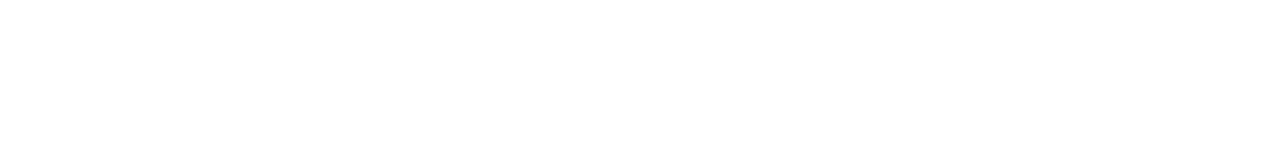
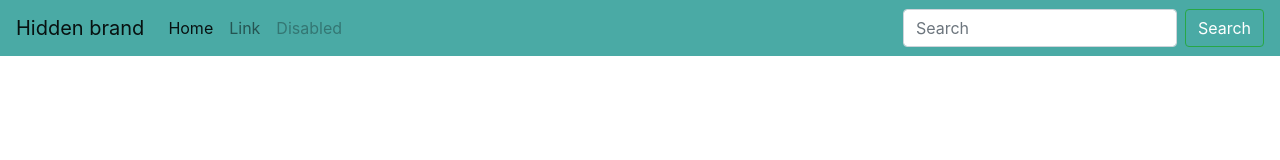
Before and after one commit to jsstringer/jsstringerBio-BS-CSS-FW, a plain HTML site: page index.html in a window 1280 px wide. Drawn offline with nearby package versions, Linux system fonts and the light colour scheme.

Commit message:
beforenavchages

```diff
--- a/index.html
+++ b/index.html
@@ -7,7 +7,7 @@
 
 	    <link rel=“stylesheet” type=“text/css” href=“css/style.css”>
         <meta charset=“UTF-8”>
-        <link rel=“stylesheet” href=“https://maxcdn.bootstrapcdn.com/bootstrap/4.0.0/css/bootstrap.min.css“>
+        <link rel="stylesheet" href="https://stackpath.bootstrapcdn.com/bootstrap/4.3.1/css/bootstrap.min.css" integrity="sha384-ggOyR0iXCbMQv3Xipma34MD+dH/1fQ784/j6cY/iJTQUOhcWr7x9JvoRxT2MZw1T" crossorigin="anonymous">
 
 	<title><!--THIS IS WHERE YOU PUT THE WEBSITE TITLE--></title>
 
@@ -16,6 +16,32 @@
 <body>
 
     <header>
+            <nav class="navbar navbar-expand-lg navbar-light" style="background-color: #4aaaa5;">
+
+
+
+                    <button class="navbar-toggler" type="button" data-toggle="collapse" data-target="#navbarTogglerDemo01" aria-controls="navbarTogglerDemo01" aria-expanded="false" aria-label="Toggle navigation">
+                      <span class="navbar-toggler-icon"></span>
+                    </button>
+                    <div class="collapse navbar-collapse" id="navbarTogglerDemo01">
+                      <a class="navbar-brand" href="#">Hidden brand</a>
+                      <ul class="navbar-nav mr-auto mt-2 mt-lg-0">
+                        <li class="nav-item active">
+                          <a class="nav-link" href="#">Home <span class="sr-only">(current)</span></a>
+                        </li>
+                        <li class="nav-item">
+                          <a class="nav-link" href="#">Link</a>
+                        </li>
+                        <li class="nav-item">
+                          <a class="nav-link disabled" href="#" tabindex="-1" aria-disabled="true">Disabled</a>
+                        </li>
+                      </ul>
+                      <form class="form-inline my-2 my-lg-0" style="color: #ffffff;">
+                        <input class="form-control mr-sm-2" type="search" placeholder="Search" aria-label="Search" style="color: #ffffff;">
+                        <button class="btn btn-outline-success my-2 my-sm-0" type="submit" style="color: #ffffff;">Search</button>
+                      </form>
+                    </div>
+                  </nav>
 
     </header>
 </body>
```
Also changed, not shown: assets/DSC_0766edit.jpg (added), 2 other files.
